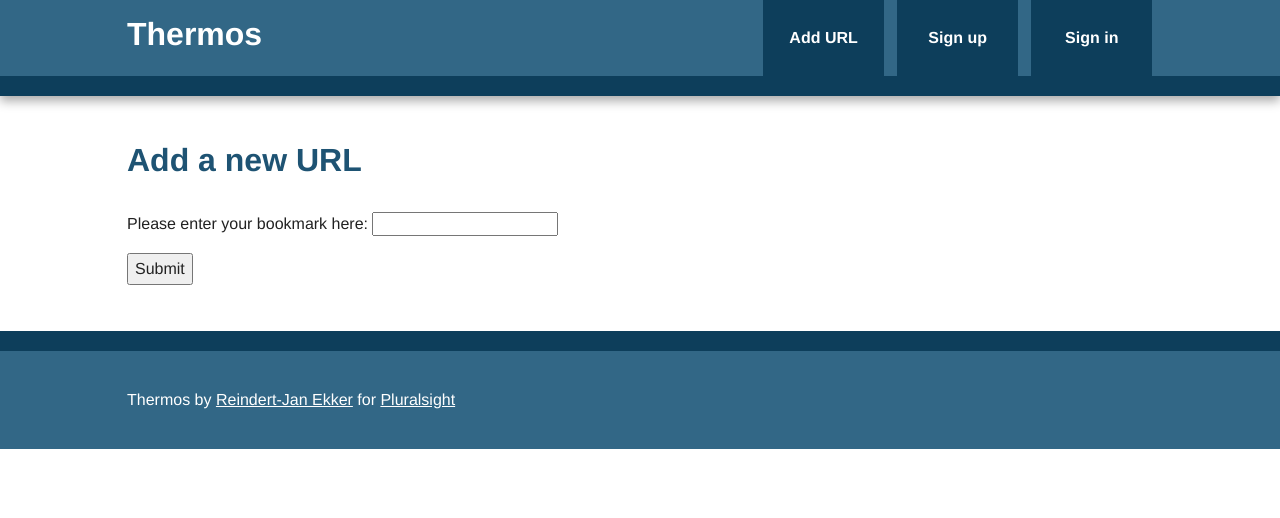
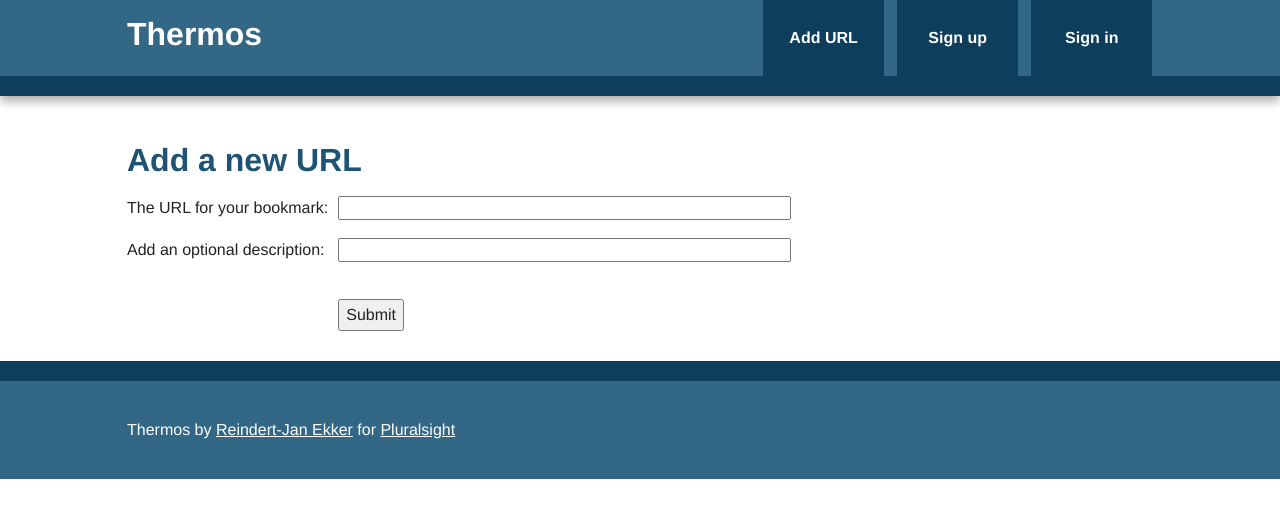
Before and after one commit to istefano82/Flask_bookmark_app, a Flask app: page /add in a window 1280 px wide. Shown: the top 518 px of the page. Run offline with Flask 2, Linux system fonts and the light colour scheme; some libraries are stand-ins or nearby versions.

Commit message:
FOrms and View logic

```diff
--- /dev/null
+++ b/Pluralsight_FLASK/thermos/thermos/forms.py
@@ -0,0 +1,21 @@
+from flask_wtf import Form
+from wtforms.fields import StringField
+from flask_wtf.html5 import URLField
+from wtforms.validators import DataRequired, url
+
+class BookmarkForm(Form):
+    url = URLField('The URL for your bookmark:', validators=[DataRequired(), url()])
+    description = StringField('Add an optional description:')
+
+    def validate(self):
+        if not self.url.data.startswith("http://") or\
+            self.url.data.startswith("https://"):
+            self.url.data = "http://" + self.url.data
+
+        if not Form.validate(self):
+            return False
+
+        if not self.description.data:
+            self.description.data = self.url.data
+
+        return True
--- a/Pluralsight_FLASK/thermos/thermos/static/css/main.css
+++ b/Pluralsight_FLASK/thermos/thermos/static/css/main.css
@@ -1,7 +1,16 @@
-/*! HTML5 Boilerplate v5.0 | MIT License | http://h5bp.com/ */
+/*! HTML5 Boilerplate v4.3.0 | MIT License | http://h5bp.com/ */
+
+/* Note: using color palette: http://paletton.com/#uid=23u0u0kleqtbzEKgVuIpcmGtdhZ */
+
+html,
+button,
+input,
+select,
+textarea {
+    color: #222;
+}
 
 html {
-    color: #222;
     font-size: 1em;
     line-height: 1.4;
 }
@@ -21,16 +30,13 @@ hr {
     height: 1px;
     border: 0;
     border-top: 1px solid #ccc;
-    border-top: 1px solid #ccc;
     margin: 1em 0;
     padding: 0;
 }
 
 audio,
 canvas,
-iframe,
 img,
-svg,
 video {
     vertical-align: middle;
 }
@@ -45,7 +51,7 @@ textarea {
     resize: vertical;
 }
 
-.browserupgrade {
+.browsehappy {
     margin: 0.2em 0;
     background: #ccc;
     color: #000;
@@ -96,7 +102,6 @@ body {
 nav ul {
     margin: 0;
     padding: 0;
-    list-style-type: none;
 }
 
 nav a {
@@ -154,6 +159,7 @@ nav a:hover {
 /* ==========================================================================
    Author's custom styles
    ========================================================================== */
+
 /* link styling */
 a {
     color: #8F540D;
@@ -176,6 +182,52 @@ footer a,
 footer a:visited {
     color: white;
 
+}
+
+.flashes ul {
+    margin: 0 0;
+    background: #FFD6A3;
+    color: #000;
+
+    list-style-type: none;
+    list-style: none;
+}
+
+/* flashes styling */
+
+.flashes ul{
+    margin: 0 0;
+    background: #FFD6A3;
+    color: #000;
+
+    list-style-type: none;
+    list-style: none;
+}
+
+.flashes ul{
+    background: #FFD6A3;
+    color: #000;
+}
+
+
+article.flashes {
+    margin-bottom: 1em;
+}
+
+.error, .error input {
+    color: red;
+}
+
+tr.error td ul {
+    margin-top: 0;
+}
+
+tr.submit button {
+    margin-top: 20px;
+}
+
+input, button {
+    margin-left: 10px;
 }
 
 /* ==========================================================================
@@ -274,6 +326,20 @@ footer a:visited {
    Helper classes
    ========================================================================== */
 
+.ir {
+    background-color: transparent;
+    border: 0;
+    overflow: hidden;
+    *text-indent: -9999px;
+}
+
+.ir:before {
+    content: "";
+    display: block;
+    width: 0;
+    height: 150%;
+}
+
 .hidden {
     display: none !important;
     visibility: hidden;
@@ -323,9 +389,7 @@ footer a:visited {
    ========================================================================== */
 
 @media print {
-    *,
-    *:before,
-    *:after {
+    * {
         background: transparent !important;
         color: #000 !important;
         box-shadow: none !important;
@@ -345,8 +409,9 @@ footer a:visited {
         content: " (" attr(title) ")";
     }
 
-    a[href^="#"]:after,
-    a[href^="javascript:"]:after {
+    .ir a:after,
+    a[href^="javascript:"]:after,
+    a[href^="#"]:after {
         content: "";
     }
 
@@ -369,6 +434,10 @@ footer a:visited {
         max-width: 100% !important;
     }
 
+    @page {
+        margin: 0.5cm;
+    }
+
     p,
     h2,
     h3 {
--- a/Pluralsight_FLASK/thermos/thermos/templates/add.html
+++ b/Pluralsight_FLASK/thermos/thermos/templates/add.html
@@ -1,4 +1,5 @@
 {% extends "base.html" %}
+{% from "form_macros.html" import render_field %}
 
 {% block title %}
 Thermos -- Add a URL
@@ -8,14 +9,17 @@ Thermos -- Add a URL
     <section>
         <h1>Add a new URL</h1>
         <form action="" method="post">
-            <article>
-                <p>
-                    Please enter your bookmark here: <input type="text" name="url">
-                </p>
-                <p>
-                    <button type="submit">Submit</button>
-                </p>
-            </article>
+            {{form.hidden_tag()}}
+            <table>
+                {{ render_field(form.url, size=50) }}
+                {{ render_field(form.description, size=50) }}
+
+                <tr class="submit">
+                    <td></td>
+                    <td><button type="submit">Submit</button>
+                    </td>
+                </tr>
+            </table>
         </form>
     </section>
 {% endblock %}
--- a/Pluralsight_FLASK/thermos/thermos/templates/base.html
+++ b/Pluralsight_FLASK/thermos/thermos/templates/base.html
@@ -29,6 +29,17 @@
 
         <div class="main-container">
             <div class="main wrapper clearfix">
+                <article class=flashes>
+                    {% with messages = get_flashed_messages() %}
+                      {% if messages %}
+                        <ul>
+                        {% for message in messages %}
+                          <li>{{ message }}</li>
+                        {% endfor %}
+                        </ul>
+                      {% endif %}
+                    {% endwith %}
+                </article>
 
                 {%  block content %}
                 {%  endblock %}
--- /dev/null
+++ b/Pluralsight_FLASK/thermos/thermos/templates/form_macros.html
@@ -0,0 +1,16 @@
+{% macro render_field(field) %}
+    <tr {% if field.errors %} class="error" {% endif %}>
+        <td>{{ field.label }}</td>
+        <td>{{ field(**kwargs)|safe }}</td>
+    </tr>
+    <tr class="error" >
+        <td></td>
+        <td>
+            <ul>
+                {% for error in field.errors %}
+                    <li>{{ error }}</li>
+                {% endfor %}
+            </ul>
+        </td>
+    </tr>
+{% endmacro %}
--- a/Pluralsight_FLASK/thermos/thermos/thermos.py
+++ b/Pluralsight_FLASK/thermos/thermos/thermos.py
@@ -1,19 +1,44 @@
-from flask import Flask, render_template, url_for
+from datetime import datetime
+
+from flask import Flask, render_template, request, redirect, url_for, flash
+
+from forms import BookmarkForm
 
 app = Flask(__name__)
+app.config['SECRET_KEY'] = b'\xca\x9a\x0e\x18k\x8c\x88\x94\xfe\xbb\x06\xaf\x9e/\x10^`#n\x1d\xd0v\xe5\xbb'
+
+bookmarks = []
+
+
+def store_bookmark(url, description):
+    bookmarks.append(dict(
+        url=url,
+        description=description,
+        user='istefano',
+        date=datetime.utcnow()
+    ))
+
+
+def new_bookmarks(num):
+    return sorted(bookmarks, key=lambda bm: bm['date'], reverse=True)[:num]
 
 
 @app.route('/')
 @app.route('/index')
 def index():
-    return render_template('index.html',
-                           title="Title passed from view to template",
-                           text='ala bala')
+    return render_template('index.html', new_bookmarks=new_bookmarks(5), reverse=True)
 
 
-@app.route('/add')
+@app.route('/add', methods=['GET', 'POST'])
 def add():
-    return render_template('add.html')
+    form = BookmarkForm()
+    if form.validate_on_submit():
+        url = form.url.data
+        description = form.description.data
+        store_bookmark(url, description)
+        flash("Stored bookmark '{}'".format(description))
+        return redirect(url_for('index'))
+    return render_template('add.html', form=form)
 
 
 @app.errorhandler(404)
```
Also changed, not shown: Pluralsight_FLASK/thermos/thermos/templates/index.html (+11 -7 lines).
